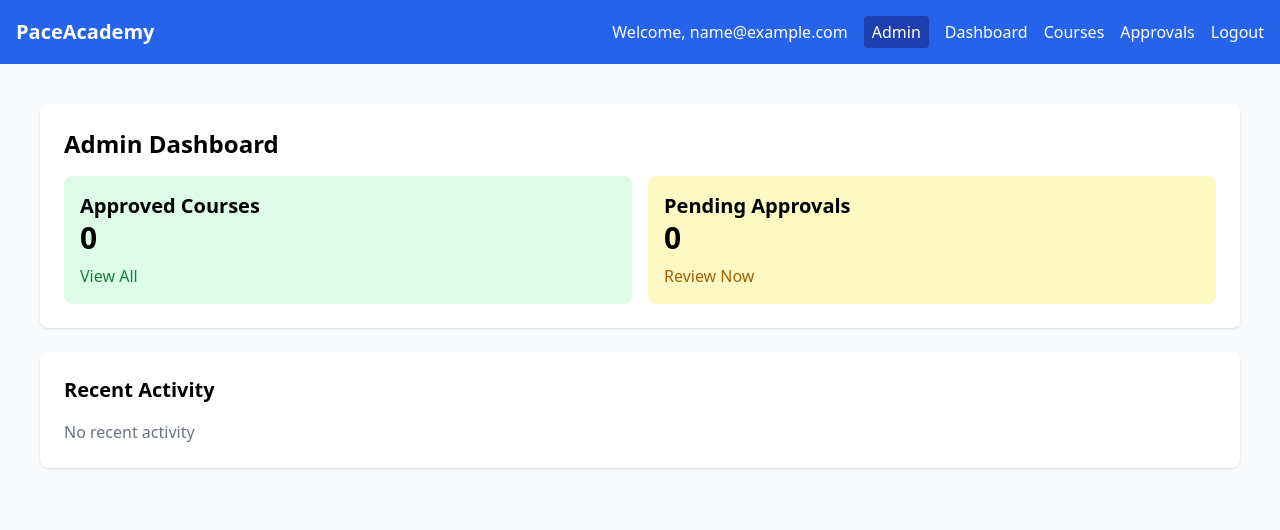
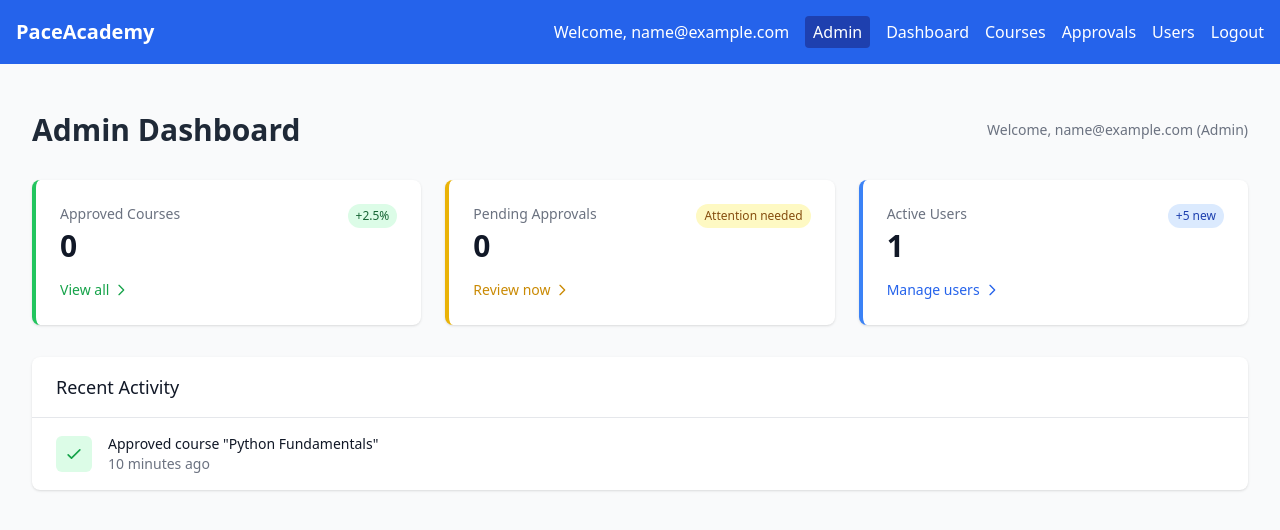
Before and after one commit to AdamDono/pace, a Flask app: page /admin/dashboard in a window 1280 px wide. Shown: the top 530 px of the page. Run offline with Flask 3, Linux system fonts and the light colour scheme; the visitor is signed in with stand-in values (Sample User, id 1); data comes from the database, SQL or seed files in the repository; data that the repository does not hold is empty; parts of the project's set-up code (start-up, migrations or seed data) failed here and were passed over; some libraries are stand-ins or nearby versions.

Commit message:
course approval by admin

```diff
--- a/app/routes/admin.py
+++ b/app/routes/admin.py
@@ -9,16 +9,14 @@ admin_bp = Blueprint('admin', __name__, url_prefix='/admin')
 @admin_bp.route('/dashboard')
 @login_required
 def dashboard():
-    if current_user.role != 'admin':
-        return redirect(url_for('auth.login'))
-
     approved_count = Course.query.filter_by(status='approved').count()
     pending_count = Course.query.filter_by(status='pending').count()
+    user_count = User.query.count()
 
     return render_template('admin/dashboard.html',
-                         user=current_user,
                          approved_count=approved_count,
-                         pending_count=pending_count)
+                         pending_count=pending_count,
+                         user_count=user_count)
 
 @admin_bp.route('/approvals')
 @login_required
@@ -54,8 +52,10 @@ def manage_courses():
     if current_user.role != 'admin':
         return redirect(url_for('auth.login'))
 
-    approved_courses = Course.query.filter_by(status='approved').all()
-    return render_template('admin/courses.html', courses=approved_courses)
+    courses = Course.query.filter(Course.status.in_(['approved', 'pending'])).all()
+    return render_template('admin/courses.html',
+                        courses=courses,
+                        current_user=current_user)
 
 @admin_bp.route('/course/<int:course_id>')
 @login_required
--- a/app/templates/admin/dashboard.html
+++ b/app/templates/admin/dashboard.html
@@ -1,44 +1,92 @@
 {% extends "base.html" %}
 
 {% block content %}
-<div class="container mx-auto p-6">
-    <div class="bg-white p-6 rounded-lg shadow mb-6">
-        <h1 class="text-2xl font-bold mb-4">Admin Dashboard</h1>
-        <div class="grid grid-cols-1 md:grid-cols-2 gap-4">
-            <div class="bg-green-100 p-4 rounded-lg">
-                <h2 class="text-xl font-semibold">Approved Courses</h2>
-                <p class="text-3xl font-bold">{{ approved_count }}</p>
-                <a href="{{ url_for('admin.manage_courses') }}"
-                   class="text-green-700 hover:underline mt-2 inline-block">
-                    View All
-                </a>
-            </div>
-            <div class="bg-yellow-100 p-4 rounded-lg">
-                <h2 class="text-xl font-semibold">Pending Approvals</h2>
-                <p class="text-3xl font-bold">{{ pending_count }}</p>
-                <a href="{{ url_for('admin.pending_approvals') }}"
-                   class="text-yellow-700 hover:underline mt-2 inline-block">
-                    Review Now
-                </a>
-            </div>
+<div class="container mx-auto px-4 py-8">
+    <!-- Header -->
+    <div class="flex justify-between items-center mb-8">
+        <h1 class="text-3xl font-bold text-gray-800">Admin Dashboard</h1>
+        <div class="text-sm text-gray-500">
+            Welcome, {{ current_user.email }} (Admin)
         </div>
     </div>
 
-    <!-- Recent Activity Section -->
-    <div class="bg-white p-6 rounded-lg shadow">
-        <h2 class="text-xl font-semibold mb-4">Recent Activity</h2>
-        {% if recent_activity %}
-            <ul class="space-y-2">
-                {% for activity in recent_activity %}
-                <li class="border-b pb-2">
-                    {{ activity.description }} -
-                    <span class="text-gray-500 text-sm">{{ activity.timestamp }}</span>
-                </li>
-                {% endfor %}
-            </ul>
-        {% else %}
-            <p class="text-gray-500">No recent activity</p>
-        {% endif %}
+    <!-- Stats Cards -->
+    <div class="grid grid-cols-1 md:grid-cols-3 gap-6 mb-8">
+        <!-- Approved Courses -->
+        <div class="bg-white p-6 rounded-lg shadow border-l-4 border-green-500">
+            <div class="flex justify-between items-start">
+                <div>
+                    <p class="text-sm font-medium text-gray-500">Approved Courses</p>
+                    <p class="mt-1 text-3xl font-semibold text-gray-900">{{ approved_count }}</p>
+                </div>
+                <span class="bg-green-100 text-green-800 text-xs px-2 py-1 rounded-full">+2.5%</span>
+            </div>
+            <a href="{{ url_for('admin.manage_courses') }}" class="mt-4 inline-flex items-center text-sm font-medium text-green-600 hover:text-green-500">
+                View all
+                <svg class="ml-1 w-4 h-4" fill="none" stroke="currentColor" viewBox="0 0 24 24">
+                    <path stroke-linecap="round" stroke-linejoin="round" stroke-width="2" d="M9 5l7 7-7 7"></path>
+                </svg>
+            </a>
+        </div>
+
+        <!-- Pending Approvals -->
+        <div class="bg-white p-6 rounded-lg shadow border-l-4 border-yellow-500">
+            <div class="flex justify-between items-start">
+                <div>
+                    <p class="text-sm font-medium text-gray-500">Pending Approvals</p>
+                    <p class="mt-1 text-3xl font-semibold text-gray-900">{{ pending_count }}</p>
+                </div>
+                <span class="bg-yellow-100 text-yellow-800 text-xs px-2 py-1 rounded-full">Attention needed</span>
+            </div>
+            <a href="{{ url_for('admin.pending_approvals') }}" class="mt-4 inline-flex items-center text-sm font-medium text-yellow-600 hover:text-yellow-500">
+                Review now
+                <svg class="ml-1 w-4 h-4" fill="none" stroke="currentColor" viewBox="0 0 24 24">
+                    <path stroke-linecap="round" stroke-linejoin="round" stroke-width="2" d="M9 5l7 7-7 7"></path>
+                </svg>
+            </a>
+        </div>
+
+        <!-- Active Users -->
+        <div class="bg-white p-6 rounded-lg shadow border-l-4 border-blue-500">
+            <div class="flex justify-between items-start">
+                <div>
+                    <p class="text-sm font-medium text-gray-500">Active Users</p>
+                    <p class="mt-1 text-3xl font-semibold text-gray-900">{{ user_count }}</p>
+                </div>
+                <span class="bg-blue-100 text-blue-800 text-xs px-2 py-1 rounded-full">+5 new</span>
+            </div>
+            <a href="{{ url_for('admin.manage_users') }}" class="mt-4 inline-flex items-center text-sm font-medium text-blue-600 hover:text-blue-500">
+                Manage users
+                <svg class="ml-1 w-4 h-4" fill="none" stroke="currentColor" viewBox="0 0 24 24">
+                    <path stroke-linecap="round" stroke-linejoin="round" stroke-width="2" d="M9 5l7 7-7 7"></path>
+                </svg>
+            </a>
+        </div>
+    </div>
+
+    <!-- Recent Activity -->
+    <div class="bg-white shadow rounded-lg overflow-hidden">
+        <div class="px-6 py-4 border-b border-gray-200">
+            <h2 class="text-lg font-medium text-gray-900">Recent Activity</h2>
+        </div>
+        <div class="divide-y divide-gray-200">
+            <!-- Sample Activity Item -->
+            <div class="px-6 py-4">
+                <div class="flex items-center">
+                    <div class="flex-shrink-0 bg-green-100 rounded-md p-2">
+                        <svg class="h-5 w-5 text-green-600" fill="none" stroke="currentColor" viewBox="0 0 24 24">
+                            <path stroke-linecap="round" stroke-linejoin="round" stroke-width="2" d="M5 13l4 4L19 7"></path>
+                        </svg>
+                    </div>
+                    <div class="ml-4">
+                        <p class="text-sm font-medium text-gray-900">Approved course "Python Fundamentals"</p>
+                        <p class="text-sm text-gray-500">10 minutes ago</p>
+                    </div>
+                </div>
+            </div>
+
+            <!-- More activity items would go here -->
+        </div>
     </div>
 </div>
 {% endblock %}
--- a/app/templates/base.html
+++ b/app/templates/base.html
@@ -17,10 +17,11 @@
 
                     <!-- Admin Navigation -->
                     {% if current_user.role == 'admin' %}
-                        <a href="{{ url_for('admin.dashboard') }}" class="hover:underline">Dashboard</a>
-                        <a href="{{ url_for('admin.manage_courses') }}" class="hover:underline">Courses</a>
-                        <a href="{{ url_for('admin.pending_approvals') }}" class="hover:underline">Approvals</a>
-                    {% endif %}
+                    <a href="{{ url_for('admin.dashboard') }}" class="hover:underline">Dashboard</a>
+                    <a href="{{ url_for('admin.manage_courses') }}" class="hover:underline">Courses</a>
+                    <a href="{{ url_for('admin.pending_approvals') }}" class="hover:underline">Approvals</a>
+                    <a href="{{ url_for('admin.manage_users') }}" class="hover:underline">Users</a>
+                {% endif %}
 
                     <!-- Teacher Navigation -->
                     {% if current_user.role == 'teacher' %}
```
Also changed, not shown: app/templates/admin/approvals.html (+46 -27 lines).
